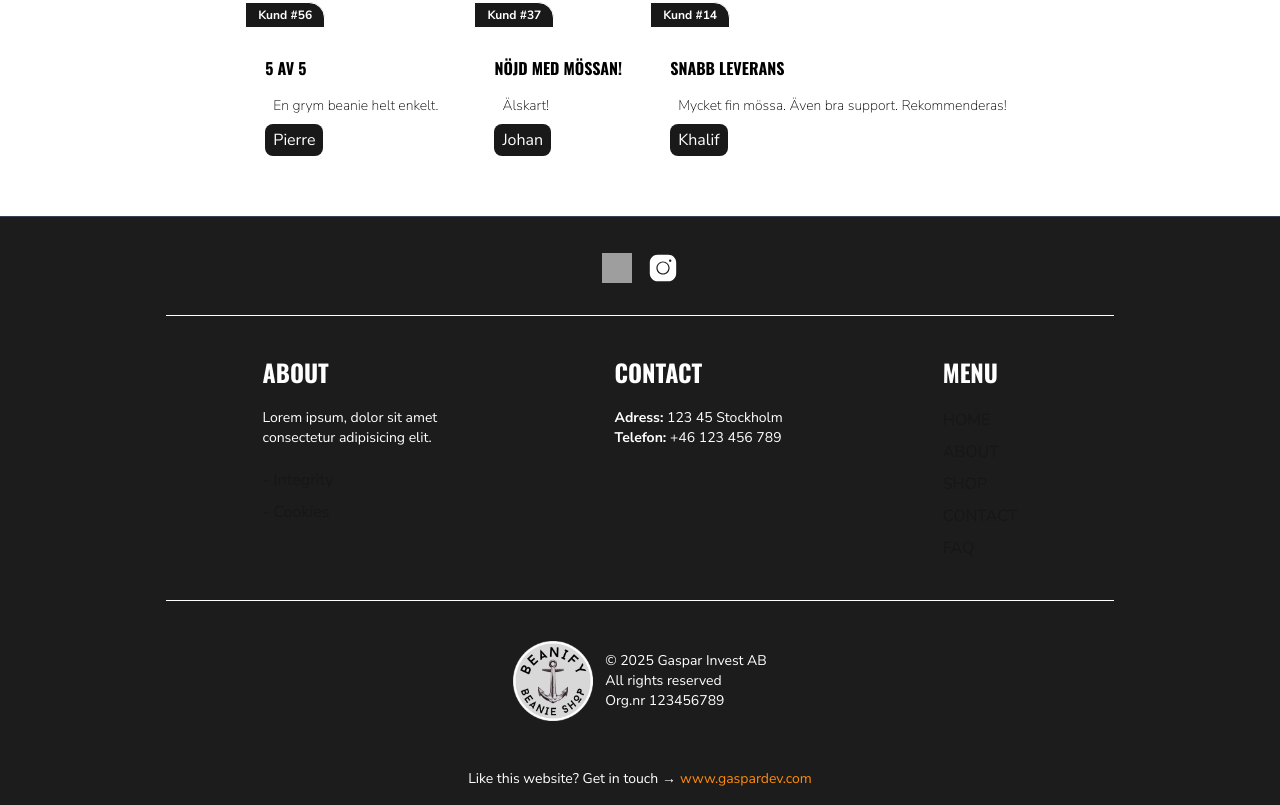
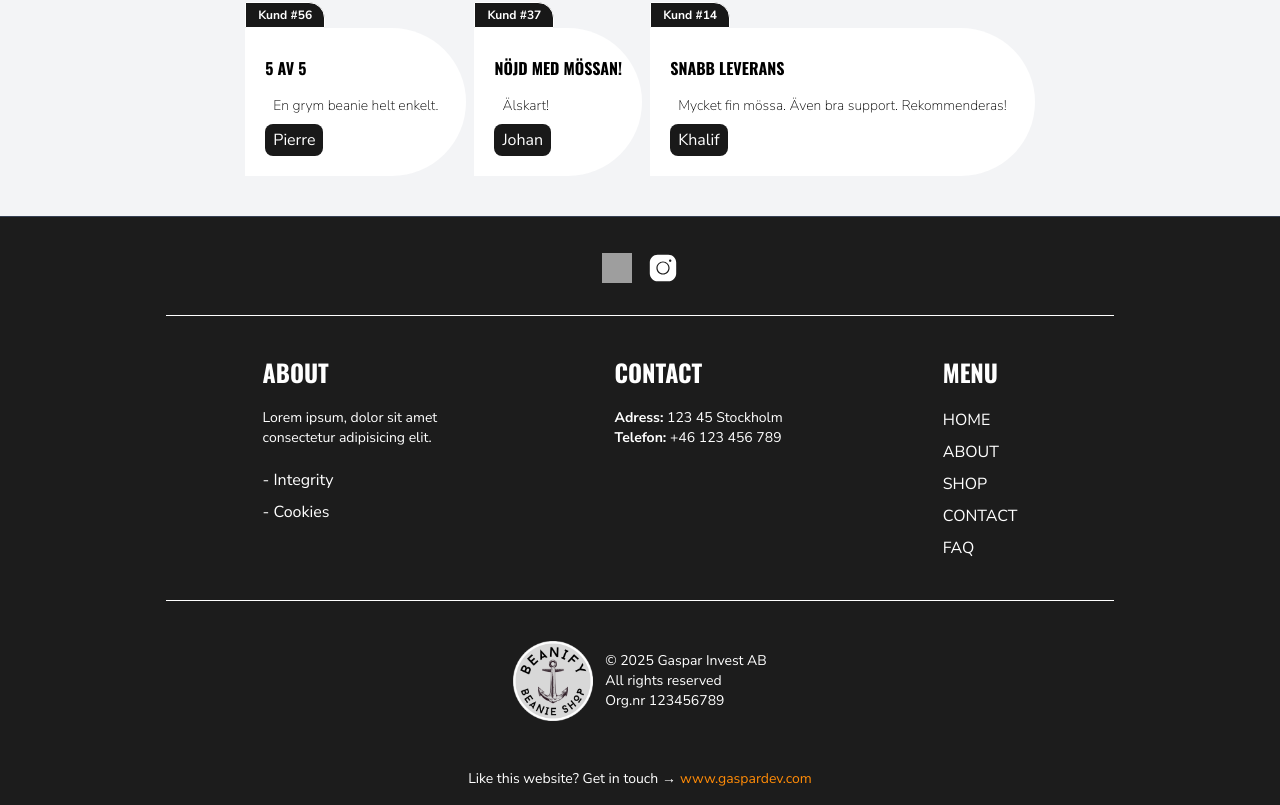
Before and after one commit to Gaspardious/beanie, a Next.js app: page / in a window 1280 px wide. Shown: the part 2146-2951 px from the top of the page. Built offline with nearby package versions, Linux system fonts and the light colour scheme; grey boxes are pictures that could not be loaded.

Commit message:
changes made

```diff
--- a/components/Footer/Footer.tsx
+++ b/components/Footer/Footer.tsx
@@ -19,8 +19,8 @@ const Footer = () => {
             <h2 className="text-white text-2xl font-bold mb-5">ABOUT</h2>
             <div className="flex flex-col gap-2 max-w-[200px] sm:max-w-none mx-auto sm:mx-0">
               <p className="text-white text-sm w-48 pb-3">Lorem ipsum, dolor sit amet consectetur adipisicing elit. </p>
-              <Link className="hover:hover:text-orange-400" href="/integritetspolicy">- Integrity</Link>
-              <Link className="hover:hover:text-orange-400" href="/cookiespolicy"> - Cookies</Link>
+              <Link className="hover:hover:text-orange-400 text-white" href="/integritetspolicy">- Integrity</Link>
+              <Link className="hover:hover:text-orange-400 text-white" href="/cookiespolicy"> - Cookies</Link>
             </div>
           </section>
 
@@ -35,11 +35,11 @@ const Footer = () => {
           <section className=" hidden mt-10 sm:mt-0 sm:block">
             <h2 className="text-white text-2xl font-bold mb-5">MENU</h2>
             <nav className="flex gap-2 justify-center sm:justify-start flex-col">
-                <Link className="hover:text-orange-400 active:text-[#4c6cd3]" href="/">HOME</Link>
-                <Link className="hover:text-orange-400" href="/about">ABOUT</Link>
-                <Link className="hover:text-orange-400" href="/shop">SHOP</Link>
-                <Link className="hover:text-orange-400" href="/contact">CONTACT</Link>
-                <Link className="hover:text-orange-400" href="/faq">FAQ</Link>
+                <Link className="hover:text-orange-400 text-white" href="/">HOME</Link>
+                <Link className="hover:text-orange-400 text-white" href="/about">ABOUT</Link>
+                <Link className="hover:text-orange-400 text-white" href="/shop">SHOP</Link>
+                <Link className="hover:text-orange-400 text-white" href="/contact">CONTACT</Link>
+                <Link className="hover:text-orange-400 text-white" href="/faq">FAQ</Link>
             </nav>
           </section>
         </div>
--- a/src/app/page.tsx
+++ b/src/app/page.tsx
@@ -6,7 +6,7 @@ import Head from 'next/head';
 
 export default function Home() {
   return (
-    <div className="flex min-h-screen flex-col items-center justify-center">
+    <div className="flex min-h-screen flex-col items-center justify-center bg-gray-100">
       <Head>
         <link rel="preload" as="image" href="/beanie.webp" type="image/webp" />
         </Head>
```
